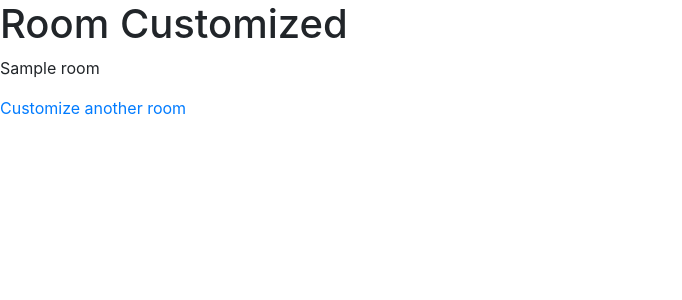
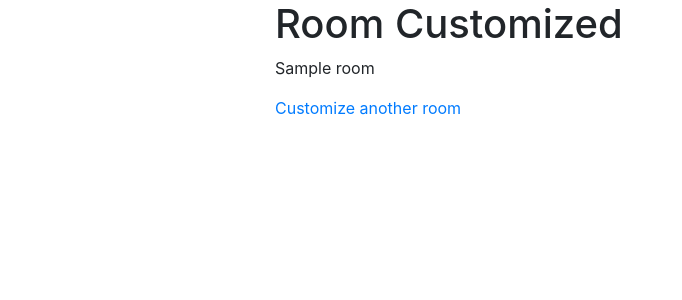
Before and after one commit to MegatShafiy/PROJECT-TT9L-06, a Flask app: template Hotel Reservation System/ROOM CUSTOMIZATION/templates/customize.html in a window 1280 px wide. Shown: the top 300 px of the page, without its empty margins (0-682 px from the left). Run offline with Flask 3, Linux system fonts and the light colour scheme; the template is opened without the code that fills it: most values are stand-ins (such as "Sample title", 1, 10 or a date in 2020); some libraries are stand-ins or nearby versions.

Commit message:
Update customize.html

```diff
--- a/Hotel Reservation System/ROOM CUSTOMIZATION/templates/customize.html
+++ b/Hotel Reservation System/ROOM CUSTOMIZATION/templates/customize.html
@@ -7,6 +7,9 @@
     <link href="https://stackpath.bootstrapcdn.com/bootstrap/4.5.2/css/bootstrap.min.css" rel="stylesheet">
 </head>
 <body>
+    <div class="container">
+        <div class="row">
+            <div class="col-md-8 offset-md-2">
     <h1>Room Customized</h1>
     <p>{{ room }}</p>
     <a href="/">Customize another room</a>
```
